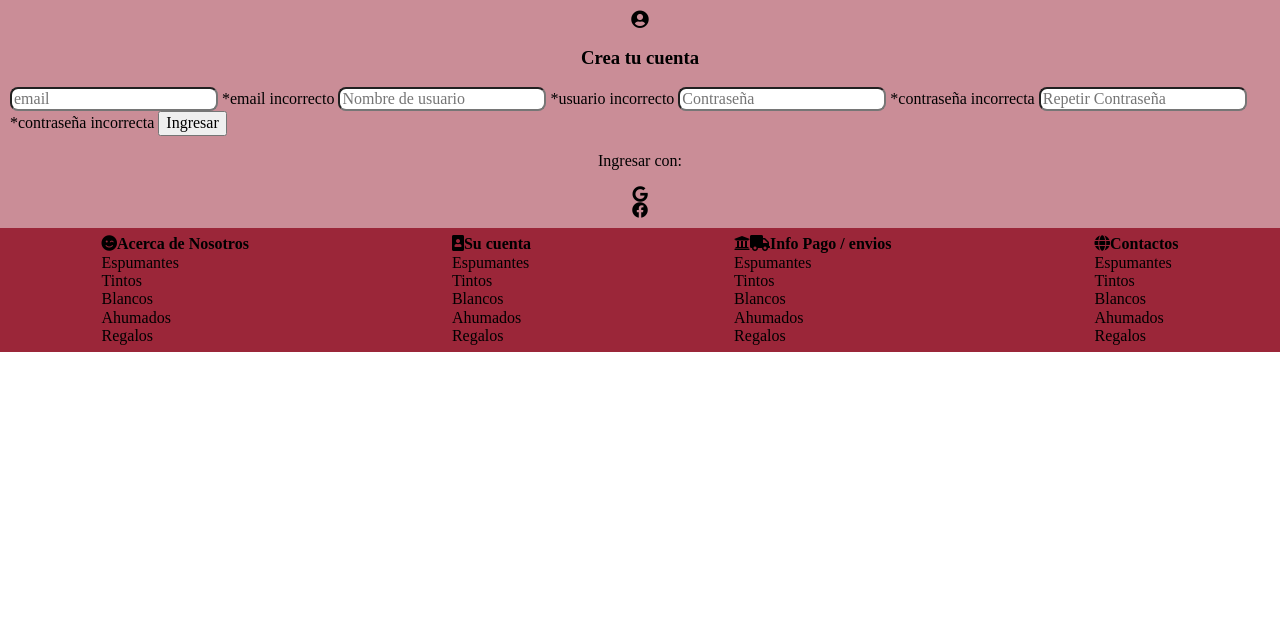
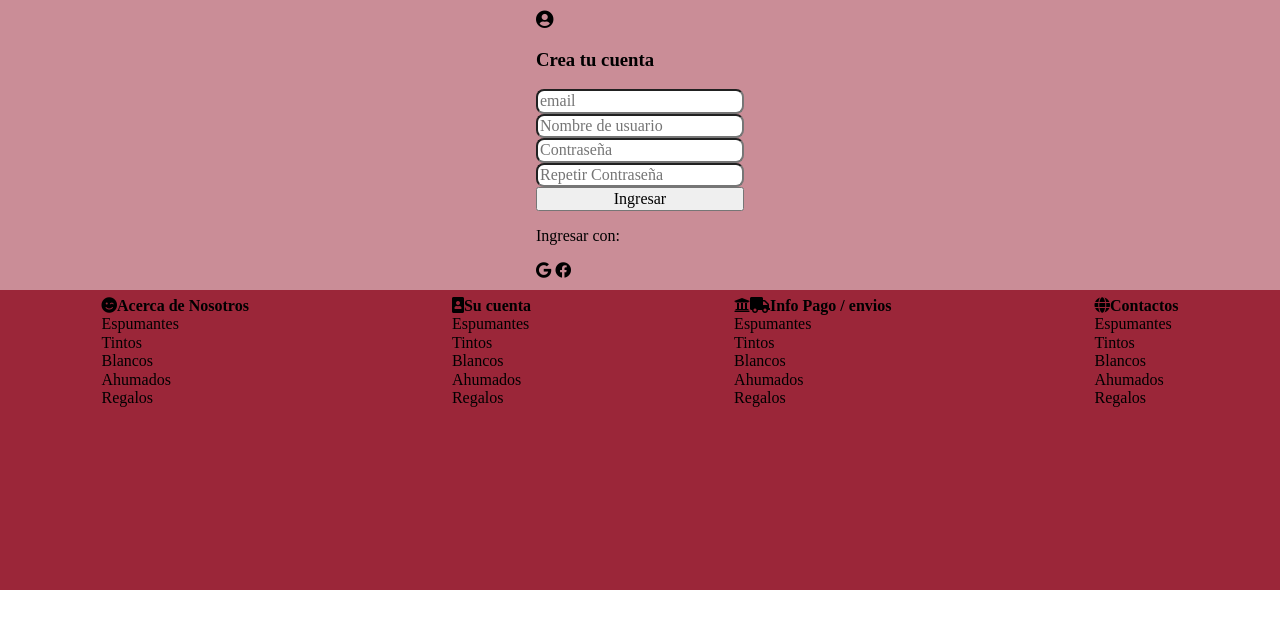
Before and after one commit to Hyoukaji/grupo_1_Bobdega, a Node server app: page /signin in a window 1280 px wide; the page is wider, and only the part inside the window is pictured. Shown: the part 170-800 px from the top of that part. Run offline with Node 20, Linux system fonts and the light colour scheme.

Commit message:
Detalles

```diff
--- a/bobdega/public/css/styles.css
+++ b/bobdega/public/css/styles.css
@@ -15,9 +15,11 @@
 }
 footer {
      background-color: #9b2639;
+     min-height: 300px;
  }
 
 main {
+     height: 100%;
      background-color: #9b263986;
      overflow-x: auto;
      padding: 10px;
@@ -145,10 +147,6 @@
 
 }
 
-.articulosProductos {
-    width: 20vw;
-    margin: 5px;
-}
 
 .tour {
     display: flex;
@@ -227,12 +225,33 @@
 }
 
 
-/* logIn */
+/* logIn-signIn  */
 
 .signlog article {
     position: relative;
     left: 10px;
 }
+
+
+.sign-in{
+    display: flex;
+    flex-direction: column;
+    justify-content: space-around;
+    width: 70%;
+    height: 100%;
+}
+
+.formulario-s{
+    display: flex;
+    flex-direction: column;
+    justify-content: space-around;
+}
+
+.articulosProductos {
+    width: 40%;
+    margin: 5px;
+}
+
 
 /* product */
 
--- a/bobdega/views/login.html
+++ b/bobdega/views/login.html
@@ -95,7 +95,7 @@
     <div>
         <a href="">¿Olvidaste tu contraseña?</a>
         <a href="">¿Olvidaste tu usuario?</a>
-        <a href="">Crear cuenta</a>
+        <a href="/signin">Crear cuenta</a>
     </div>
 
     </main>
--- a/bobdega/views/signin.html
+++ b/bobdega/views/signin.html
@@ -67,24 +67,22 @@
 
 
    <main>
+    <section class="Sign-in">
         <i class="fas fa-user-circle" style="font-size: 18px;" ></i>
 
         <h3>Crea tu cuenta</h3>
-    <form action="/">
+            <form action="/" class="formulario-s">
                 <input type="email" name="email" placeholder="email" required>
-        <span>*email incorrecto</span>
                 <input type="text" name="usuario" placeholder="Nombre de usuario" required>
-        <span>*usuario incorrecto</span>
                 <input type="password" name="password" placeholder="Contraseña" required>
-        <span>*contraseña incorrecta</span>
                 <input type="password" name="password" placeholder="Repetir Contraseña" required>
-        <span>*contraseña incorrecta</span>
                 <button type="submit">Ingresar</button>
             </form>
             <p>Ingresar con:</p>
             <i class="fab fa-google"></i>
             <i class="fab fa-facebook"></i>
 
+    </section>
     </main>
 
 
```
Lines whose indentation alone changed are shown as unchanged.
